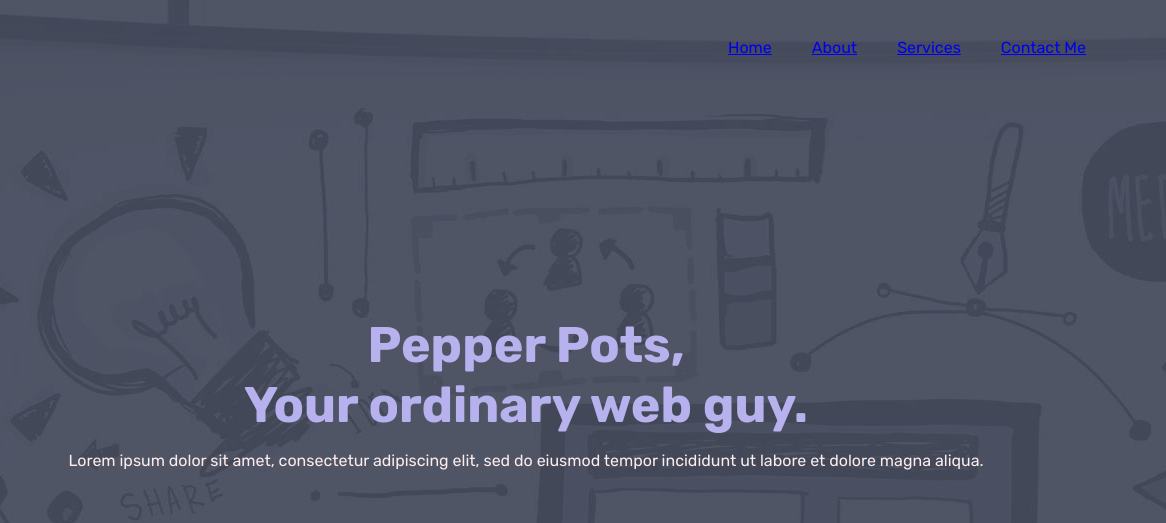
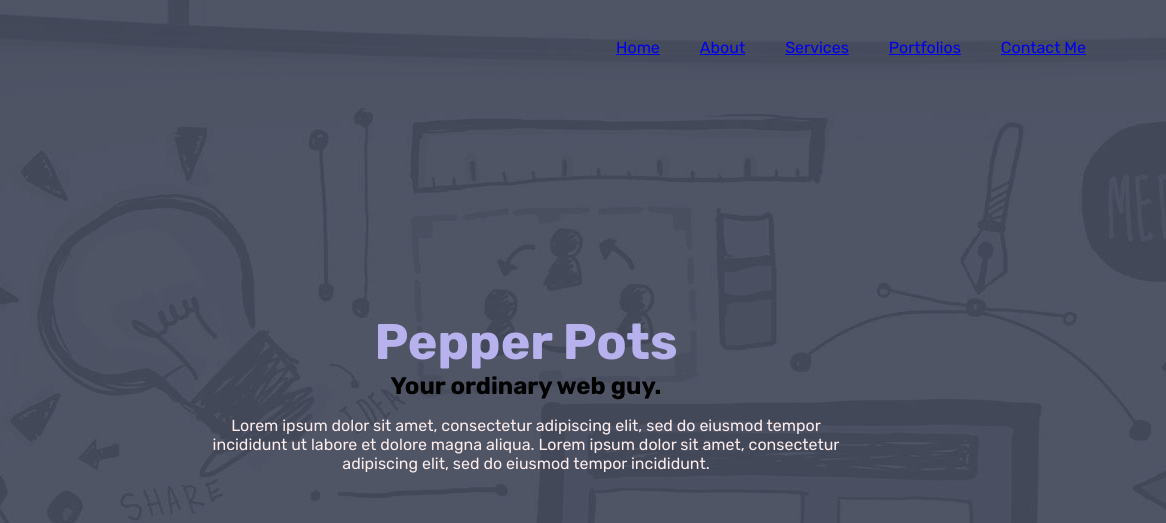
Before and after one commit to bongbonnggg/bongbonnggg.github.io, a plain HTML site: page index.html in a window 1280 px wide. Shown: the top 523 px of the page, 114-1280 px from the left. Drawn offline with Linux system fonts and the light colour scheme.

Commit message:
Update index.html

```diff
--- a/index.html
+++ b/index.html
@@ -23,6 +23,7 @@
                         <li><a href="#">Home</a></li>
                         <li><a href="#">About</a></li>
                         <li><a href="#">Services</a></li>
+                        <li><a href="#">Portfolios</a></li>
                         <li><a href="#">Contact Me</a></li>
                     </ul>
                 </div>
@@ -32,9 +33,12 @@
     <main>
         <section id="banner">
             <div class="content">
-                <h1>Pepper Pots, <br> Your ordinary web guy.</h1>
-                <p>Lorem ipsum dolor sit amet, consectetur adipiscing elit, sed do eiusmod tempor incididunt ut labore
-                    et dolore magna aliqua.</p>
+                <h1>Pepper Pots</h1>
+                <h2>Your ordinary web guy.</h2>
+                <p>Lorem ipsum dolor sit amet, consectetur adipiscing elit, sed do eiusmod tempor <br> incididunt ut
+                    labore
+                    et dolore magna aliqua. Lorem ipsum dolor sit amet, consectetur <br> adipiscing elit, sed do eiusmod
+                    tempor incididunt.</p>
             </div>
         </section>
     </main>
```
